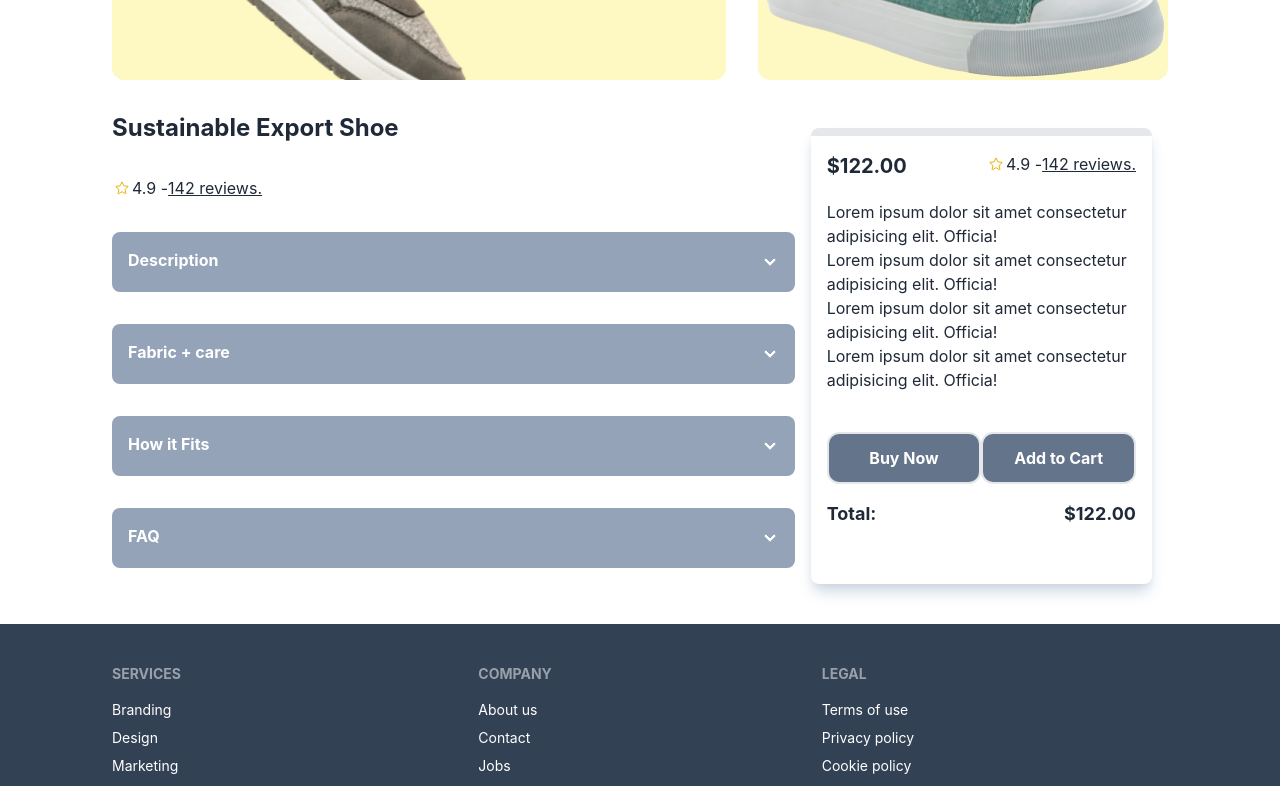
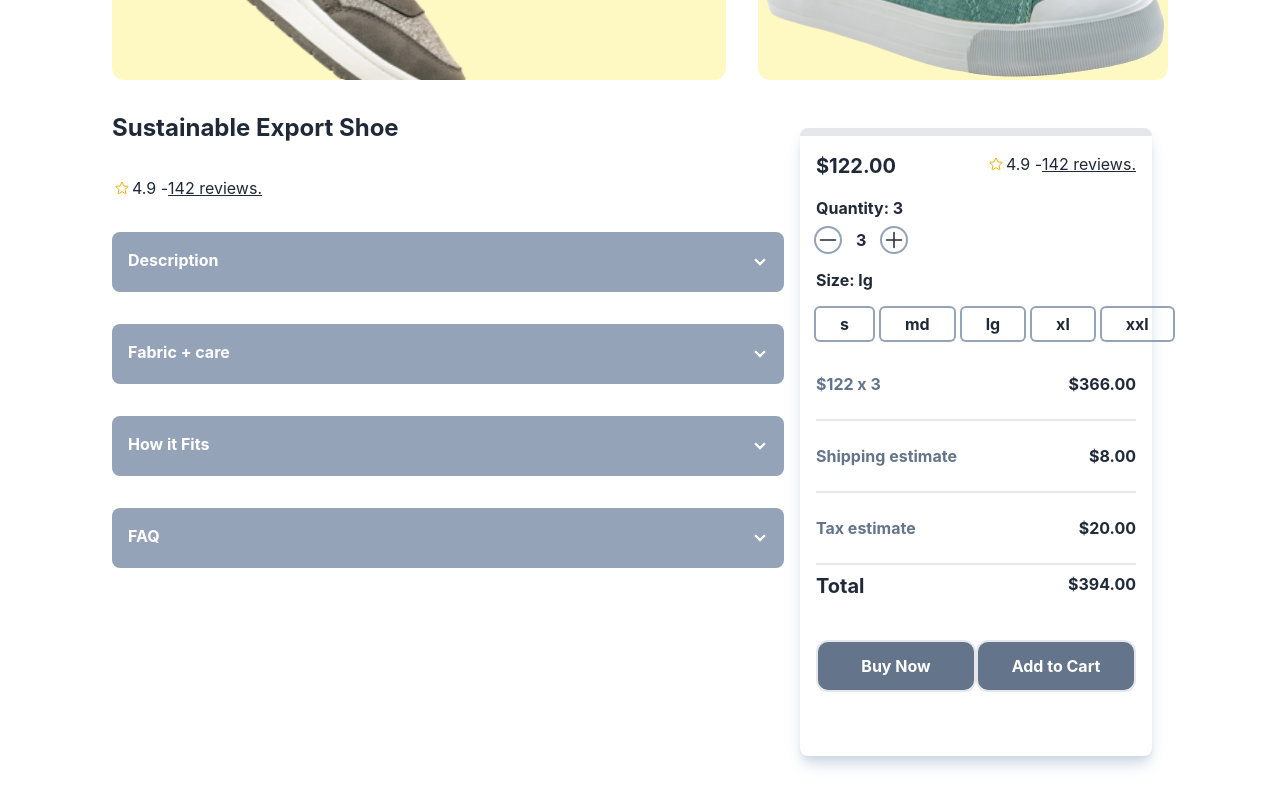
Before and after one commit to yaminhossen/summer-zone, a React (Create React App) app: page /expertdetails in a window 1280 px wide. Shown: the part 441-1227 px from the top of the page. Built offline with nearby package versions, Linux system fonts and the light colour scheme; no server answers.

Commit message:
expert details page rearange

```diff
--- a/src/components/Pages/Home/ExpertDetails.js
+++ b/src/components/Pages/Home/ExpertDetails.js
@@ -5,7 +5,7 @@ import jacket3 from '../../../images/explore/sneakars (4).png'
 
 const ExpertDetails = () => {
     return (
-        <div className='mx-28 my-14'>
+        <div className='mx-14 lg:mx-28 my-14'>
             <div className='flex'>
                 <div className='lg:w-3/5 lg:mr-8 '>
                     <div className=' lg:h-96 flex justify-center items-center bg-yellow-100 rounded-xl  overflow-hidden'>
@@ -25,8 +25,8 @@ const ExpertDetails = () => {
                 </div>
 
             </div>
-            <div className='flex'>
-                <div className='w-4/6'>
+            <div className='lg:flex'>
+                <div className='lg:w-4/6'>
                     <h3 className='font-bold text-2xl my-8'>Sustainable Export Shoe</h3>
                     <p className='flex'>
                         <svg xmlns="http://www.w3.org/2000/svg" fill="none" viewBox="0 0 24 24" strokeWidth={1.5} stroke="currentColor" className="w-5 pt-1 h-5 text-yellow-500">
@@ -90,7 +90,7 @@ const ExpertDetails = () => {
                         </div>
                     </div>
                 </div>
-                <div className='w-2/6  m-4 '>
+                <div className='lg:w-2/6  lg:m-4 '>
                     <div className=' mt-8 shadow-lg border-t-8 shadow-slate-300 p-4 rounded-lg h-full '>
 
                         <div className='flex justify-between'>
@@ -102,20 +102,68 @@ const ExpertDetails = () => {
 
                             </p>
                         </div>
-                        <div className='my-5'>
-                            <h3>Lorem ipsum dolor sit amet consectetur adipisicing elit. Officia!</h3>
-                            <h3>Lorem ipsum dolor sit amet consectetur adipisicing elit. Officia!</h3>
-                            <h3>Lorem ipsum dolor sit amet consectetur adipisicing elit. Officia!</h3>
-                            <h3>Lorem ipsum dolor sit amet consectetur adipisicing elit. Officia!</h3>
+                        <div>
+                            <div className='mt-4 '>
+                                <h2 className='mb-2 font-bold '>Quantity: 3</h2>
+                                <div className='flex'>
+                                    <div className='mr-4 cursor-pointer ring-2 ring-slate-400 rounded-full p-'><svg xmlns="http://www.w3.org/2000/svg" fill="none" viewBox="0 0 24 24" strokeWidth={1.5} stroke="currentColor" className="w-6 h-6">
+                                        <path strokeLinecap="round" strokeLinejoin="round" d="M19.5 12h-15" />
+                                    </svg>
+
+                                    </div>
+                                    <div className='mr-4 p- font-bold'>3</div>
+                                    <div className='cursor-pointer ring-2 ring-slate-400 rounded-full p-'>
+                                        <svg xmlns="http://www.w3.org/2000/svg" fill="none" viewBox="0 0 24 24" strokeWidth={1.5} stroke="currentColor" className="w-6 h-6">
+                                            <path strokeLinecap="round" strokeLinejoin="round" d="M12 4.5v15m7.5-7.5h-15" />
+                                        </svg>
+                                    </div>
+                                </div>
+                            </div>
+                            <div>
+                                <div>
+                                    <h2 className='my-4 font-bold'>Size: lg</h2>
+                                    <div className='flex'>
+                                        <p className='ring-2 hover:ring-0  ring-slate-400 py-1 mr-2 px-6 rounded font-bold cursor-pointer border-none  hover:bg-blue-500 hover:text-white'>s</p>
+                                        <p className=' hover:ring-0  ring-slate-400 ring-2 py-1 mr-2 px-6 rounded font-bold cursor-pointer hover:bg-blue-500 hover:text-white'>md</p>
+                                        <p className=' hover:ring-0  ring-slate-400 ring-2 py-1 mr-2 px-6 rounded font-bold cursor-pointer hover:bg-blue-500 hover:text-white'>lg</p>
+                                        <p className=' hover:ring-0  ring-slate-400 ring-2 py-1 mr-2 px-6 rounded font-bold cursor-pointer hover:bg-blue-500 hover:text-white'>xl</p>
+                                        <p className=' hover:ring-0  ring-slate-400 ring-2 py-1 mr-2 px-6 rounded font-bold cursor-pointer hover:bg-blue-500 hover:text-white'>xxl</p>
+
+
+                                    </div>
+                                </div>
+                            </div>
+                        </div>
+                        <div className='mt-8'>
+                            <div className='flex justify-between my-4'>
+                                <div className='text-md font-bold text-slate-500'>$122 x 3</div>
+                                <div className='font-bold'>$366.00</div>
+                            </div>
+                            <div className="divider my-0 "></div>
+                            <div className='flex justify-between my-4'>
+                                <div className='text-md font-bold text-slate-500'>Shipping estimate</div>
+                                <div className='font-bold'>$8.00</div>
+                            </div>
+                            <div className="divider my-0 "></div>
+                            <div className='flex justify-between my-4'>
+                                <div className='text-md font-bold text-slate-500'>Tax estimate</div>
+                                <div className='font-bold'>$20.00</div>
+                            </div>
+                            <div className="divider my-0 "></div>
+                            <div className='flex justify-between'>
+                                <div className='font-bold text-xl'>Total</div>
+                                <div className='font-bold'>$394.00</div>
+                            </div>
+
                         </div>
                         <div className='flex justify-between mt-10 mb-4'>
                             <button className='p-3 font-bold text-center w-full border-2 mt- rounded-xl bg-slate-500 text-white hover:bg-slate-600'>Buy Now</button>
                             <button className='p-3 font-bold text-center w-full border-2  rounded-xl bg-slate-500 text-white hover:bg-slate-600'>Add to Cart</button>
                         </div>
-                        <div className='flex justify-between'>
+                        {/* <div className='flex justify-between'>
                             <h3 className='font-bold text-lg'>Total:</h3>
                             <p className='font-bold text-lg'>$122.00</p>
-                        </div>
+                        </div> */}
                     </div>
 
                 </div>
```
